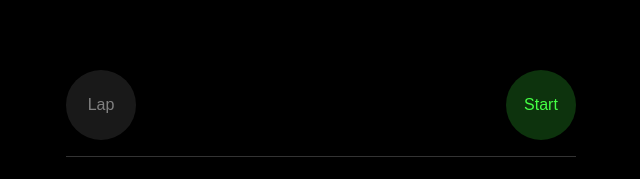
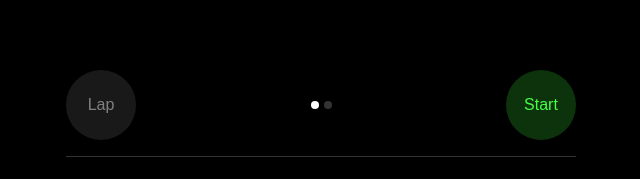
Before and after one commit to balazsotakomaiya/playground, a React (Vite) app in the folder stopwatch/: page / in a window 1280 px wide. Shown: the part 313-492 px from the top of the page, without its empty margins (319-959 px from the left). Built offline with nearby package versions, Linux system fonts and the light colour scheme.

Commit message:
Slider for display mode

```diff
--- a/stopwatch/src/App.tsx
+++ b/stopwatch/src/App.tsx
@@ -1,9 +1,14 @@
 import { useEffect, useReducer } from "react";
 import stopwatchReducer, { initialState } from "./reducer";
-import { DigitalTime } from "./components/DigitalTime";
 import { Laps } from "./components/Laps";
 import styled from "styled-components";
 import { RoundButton } from "./components/RoundButton";
+import { Pagination } from "./components/Pagination";
+import {
+  ANALOG_CLOCK_INDEX,
+  ClockSlider,
+  DIGITAL_CLOCK_INDEX,
+} from "./components/ClockSlider";
 
 const UPDATE_INTERVAL = 10; // The stopwatch UI update interval in milliseconds
 
@@ -13,7 +18,6 @@ function App() {
   const reversedLaps = [...state.laps].reverse(); // Do not mutate React state directly
   const canReset = state.elapsedTime > 0 && !state.isRunning;
   const canLap = state.elapsedTime > 0;
-
   const startStopwatch = () => {
     dispatch({ type: "START_STOPWATCH" });
   };
@@ -52,7 +56,14 @@ function App() {
   return (
     <Wrapper>
       <TimeAndControls>
-        <DigitalTime elapsedTime={state.elapsedTime} />
+        <ClockSlider
+          elapsedTime={state.elapsedTime}
+          displayMode={state.displayMode}
+          onClockModeChange={(displayMode) => {
+            dispatch({ type: "SET_DISPLAY_MODE", displayMode });
+          }}
+        />
+
         <Controls>
           {canReset ? (
             <RoundButton onClick={resetStopwatch}>Reset</RoundButton>
@@ -62,7 +73,14 @@ function App() {
             </RoundButton>
           )}
 
-          {/*todo: slider controls*/}
+          <Pagination
+            numberOfDots={2}
+            activeDotIndex={
+              state.displayMode === "digital"
+                ? DIGITAL_CLOCK_INDEX
+                : ANALOG_CLOCK_INDEX
+            }
+          />
 
           {state.isRunning ? (
             <RoundButton variant="danger" onClick={stopStopwatch}>
@@ -105,6 +123,7 @@ const TimeAndControls = styled.div`
 const Controls = styled.div`
   display: flex;
   justify-content: space-between;
+  align-items: center;
 `;
 
 export default App;
--- a/stopwatch/src/components/DigitalTime/DigitalTime.tsx
+++ b/stopwatch/src/components/AnalogClock/AnalogClock.tsx
@@ -7,7 +7,7 @@ interface Props {
   elapsedTime: Milliseconds;
 }
 
-const DigitalTime: React.FC<Props> = ({ elapsedTime }) => {
+const AnalogClock: React.FC<Props> = ({ elapsedTime }) => {
   return (
     <Wrapper role="timer" aria-label="Elapsed time on stopwatch">
       {formatTime(elapsedTime)}
@@ -25,4 +25,4 @@ const Wrapper = styled.time`
   justify-content: center;
 `;
 
-export default DigitalTime;
+export default AnalogClock;
--- /dev/null
+++ b/stopwatch/src/components/AnalogClock/index.ts
@@ -0,0 +1 @@
+export { default as DigitalClock } from './AnalogClock.tsx';
--- /dev/null
+++ b/stopwatch/src/components/ClockSlider/ClockSlider.tsx
@@ -0,0 +1,63 @@
+import React, { useEffect } from "react";
+import { DigitalClock } from "../DigitalClock";
+import { Milliseconds } from "../../types.ts";
+import styled from "styled-components";
+import { Swiper, SwiperRef, SwiperSlide } from "swiper/react";
+import { DisplayMode } from "../../reducer.ts";
+import type { Swiper as SwiperClass } from "swiper";
+
+import "swiper/css";
+import "swiper/css/pagination";
+
+export const DIGITAL_CLOCK_INDEX = 0;
+export const ANALOG_CLOCK_INDEX = 1;
+
+interface Props {
+  elapsedTime: Milliseconds;
+  displayMode: DisplayMode;
+  onClockModeChange: (mode: DisplayMode) => void;
+}
+
+const ClockSlider: React.FC<Props> = ({ elapsedTime, displayMode, onClockModeChange }) => {
+  const swiperRef = React.useRef<SwiperRef>(null);
+
+  const onSlideChange = (swiper: SwiperClass) => {
+    const { activeIndex } = swiper;
+    const newMode = activeIndex === DIGITAL_CLOCK_INDEX ? DisplayMode.DIGITAL : DisplayMode.ANALOG;
+    onClockModeChange(newMode);
+  }
+
+  // Update the clock mode when the display mode changes
+  useEffect(() => {
+    swiperRef.current?.swiper.slideTo(
+        displayMode === "digital"
+            ? DIGITAL_CLOCK_INDEX
+            : ANALOG_CLOCK_INDEX
+    );
+  }, [displayMode]);
+
+  return (
+    <Container>
+      <Swiper
+        spaceBetween={0}
+        slidesPerView={1}
+        ref={swiperRef}
+        onSlideChange={onSlideChange}
+      >
+        <SwiperSlide>
+          <DigitalClock elapsedTime={elapsedTime} />
+        </SwiperSlide>
+        <SwiperSlide>
+          <DigitalClock elapsedTime={elapsedTime} />
+        </SwiperSlide>
+      </Swiper>
+    </Container>
+  );
+};
+
+const Container = styled.div`
+  display: flex;
+  flex: 1;
+`;
+
+export default ClockSlider;
--- /dev/null
+++ b/stopwatch/src/components/ClockSlider/index.ts
@@ -0,0 +1,2 @@
+export { default as ClockSlider } from './ClockSlider';
+export { ANALOG_CLOCK_INDEX, DIGITAL_CLOCK_INDEX } from './ClockSlider';
--- /dev/null
+++ b/stopwatch/src/components/DigitalClock/DigitalClock.tsx
@@ -0,0 +1,28 @@
+import React from "react";
+import { formatTime } from "../../utils.ts";
+import { Milliseconds } from "../../types.ts";
+import styled from "styled-components";
+
+interface Props {
+  elapsedTime: Milliseconds;
+}
+
+const DigitalClock: React.FC<Props> = ({ elapsedTime }) => {
+  return (
+    <Wrapper role="timer" aria-label="Elapsed time on stopwatch">
+      {formatTime(elapsedTime)}
+    </Wrapper>
+  );
+};
+
+const Wrapper = styled.time`
+  font-size: 5rem;
+  font-weight: 300;
+  width: 100%;
+  display: flex;
+  align-items: center;
+  justify-content: center;
+  height: 100%;
+`;
+
+export default DigitalClock;
--- /dev/null
+++ b/stopwatch/src/components/DigitalClock/index.ts
@@ -0,0 +1 @@
+export { default as DigitalClock } from './DigitalClock.tsx';
--- a/stopwatch/src/components/DigitalTime/index.ts
+++ /dev/null
@@ -1 +0,0 @@
-export { default as DigitalTime } from './DigitalTime';
--- /dev/null
+++ b/stopwatch/src/components/Pagination/Pagination.tsx
@@ -0,0 +1,29 @@
+import styled from "styled-components";
+import React from "react";
+
+interface Props {
+    numberOfDots: number
+    activeDotIndex: number
+}
+
+const Pagination: React.FC<Props> = ({ activeDotIndex, numberOfDots }) => (
+    <DotsWrapper>
+        {Array.from({ length: numberOfDots }).map((_, index) => (
+            <Dot key={index} isActive={activeDotIndex === index} />
+        ))}
+    </DotsWrapper>
+);
+
+const DotsWrapper = styled.div`
+  display: flex;
+  gap: 5px;
+`;
+
+const Dot = styled.div<{ isActive: boolean }>`
+  width: 8px;
+  height: 8px;
+  border-radius: 50%;
+  background-color: ${props => props.isActive ? 'white' : 'rgba(var(--color-gray))'};
+`;
+
+export default Pagination;
--- /dev/null
+++ b/stopwatch/src/components/Pagination/index.ts
@@ -0,0 +1 @@
+export { default as Pagination } from './Pagination';
--- a/stopwatch/src/reducer.ts
+++ b/stopwatch/src/reducer.ts
@@ -2,7 +2,10 @@ import { produce } from "immer";
 import { sumNumbers } from "./utils.ts";
 import { LapDuration, Milliseconds } from "./types.ts";
 
-export type DisplayMode = 'digital' | 'analog'
+export enum DisplayMode {
+    DIGITAL = 'digital',
+    ANALOG = 'analog',
+}
 
 export type StopwatchAction =
     | { type: 'START_STOPWATCH' }
@@ -10,6 +13,7 @@ export type StopwatchAction =
     | { type: 'RESET_STOPWATCH' }
     | { type: 'RECORD_LAP' }
     | { type: 'INCREMENT_ELAPSED_TIME', interval: number }
+    | { type: 'SET_DISPLAY_MODE', displayMode: DisplayMode }
     ;
 
 export type StopwatchState = {
@@ -24,7 +28,7 @@ export const initialState: StopwatchState = {
     isRunning: false,
     elapsedTime: 0,
     laps: [],
-    displayMode: 'digital',
+    displayMode: DisplayMode.DIGITAL,
 };
 
 const reducer = (state: StopwatchState, action: StopwatchAction): StopwatchState => {
@@ -65,6 +69,9 @@ const reducer = (state: StopwatchState, action: StopwatchAction): StopwatchState
                     draftState.laps.push(lapDuration);
                 }
                 break;
+            case 'SET_DISPLAY_MODE':
+                draftState.displayMode = action.displayMode;
+                break;
         }
     });
 }
```
Also changed, not shown: stopwatch/package.json (+11 -9 lines), 2 other files (tests, documents, lock files or other folders).
